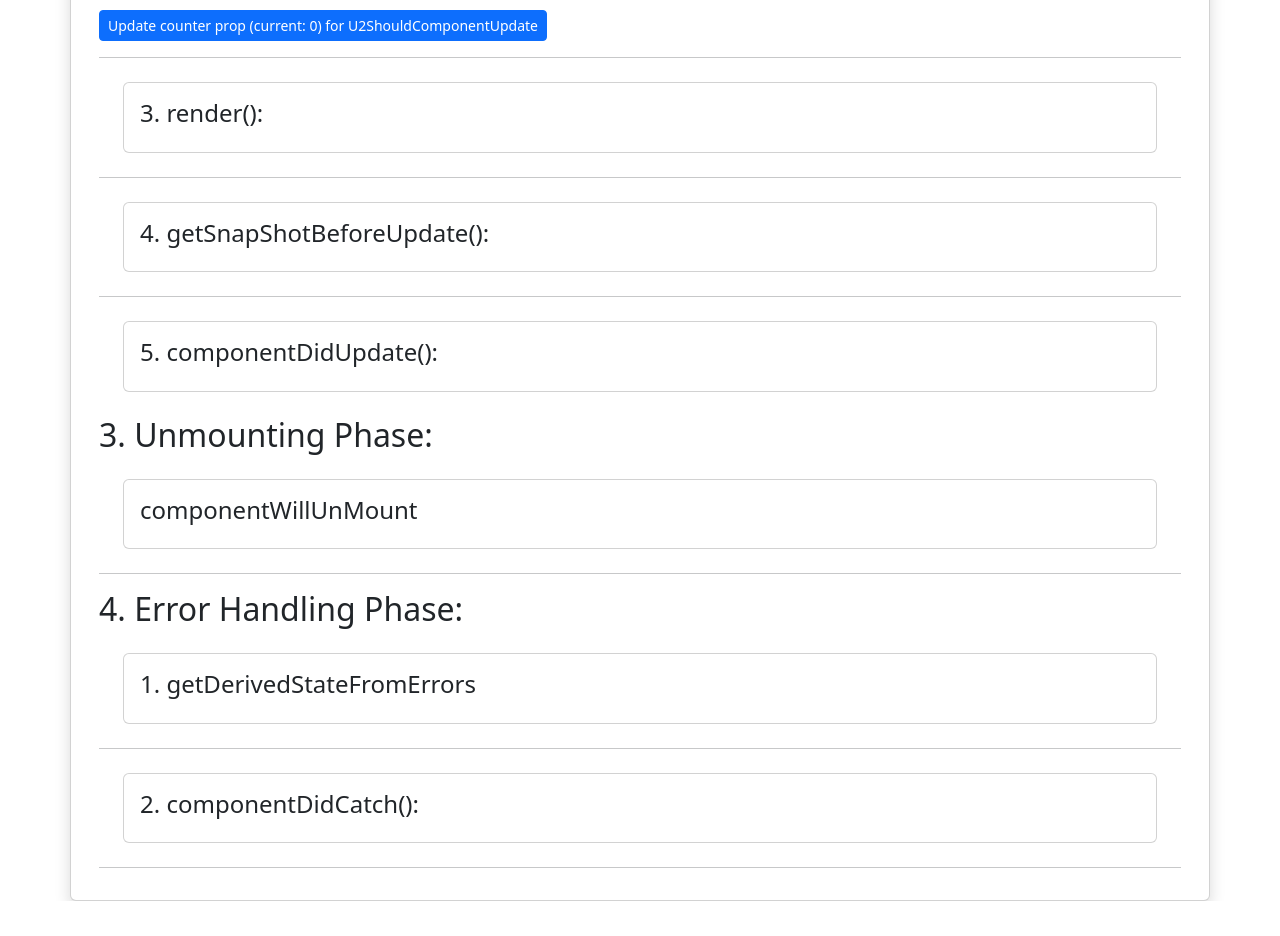
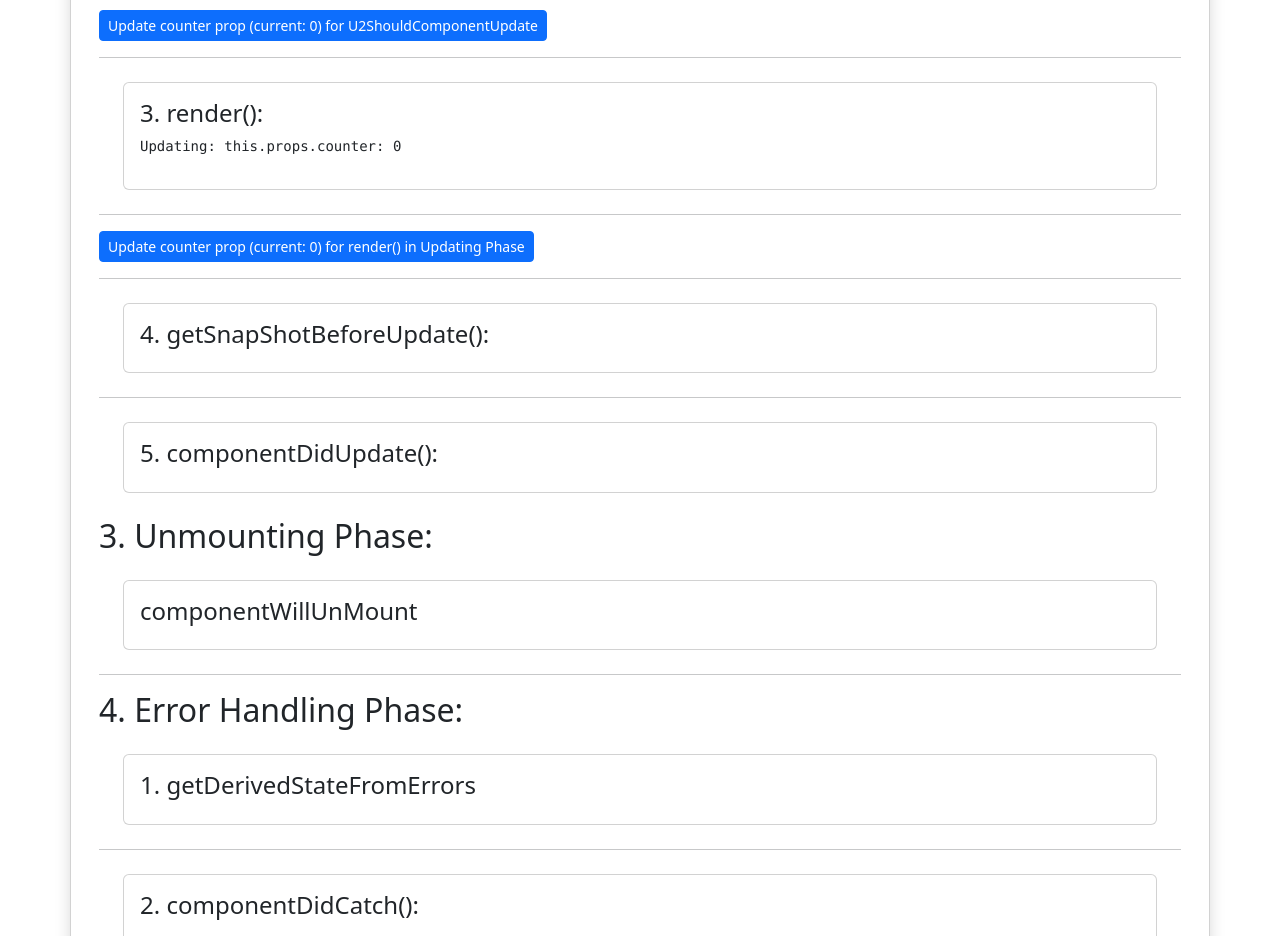
Before and after one commit to vselva/react-concepts-challenges, a React (Create React App) app in the folder react-concepts/: page /LifeCycle in a window 1280 px wide. Shown: the part 1640-2576 px from the top of the page. Before the commit the page ends 2541 px from the top, so only its background shows below. Built offline with nearby package versions, Linux system fonts and the light colour scheme; no server answers.

Commit message:
Render in updating phase

```diff
--- a/react-concepts/src/pages/LifeCycle/Base.js
+++ b/react-concepts/src/pages/LifeCycle/Base.js
@@ -16,6 +16,7 @@ function LifeCycleBase() {
     const [ counter1, setCounter1 ] = useState(0);
     const [ counter2, setCounter2 ] = useState(0);
     const [ counter3, setCounter3 ] = useState([0]);
+    const [ counter4, setCounter4 ] = useState(0);
 
     return(
         <>
@@ -59,7 +60,15 @@ function LifeCycleBase() {
                 </button>
                 <hr />
 
-            <U3Render /> <hr />
+            <U3Render counter={ counter4 } /> <hr />
+                <button
+                    type="submit"
+                    className="btn btn-primary btn-sm"
+                    onClick={() => setCounter4(p => p + 1 ) }>
+                        Update counter prop (current: { counter4 }) for render() in Updating Phase
+                </button>
+                <hr />
+
             <U4GetSnapShotBeforeUpdate /> <hr />
             <U5ComponentDidUpdate />
 
--- a/react-concepts/src/pages/LifeCycle/U3-render.js
+++ b/react-concepts/src/pages/LifeCycle/U3-render.js
@@ -5,6 +5,7 @@ class U3Render extends Component {
     render() {
         return <div className="card m-4 p-3">
             <h4>3. render():</h4>
+            <pre>Updating: this.props.counter: { this.props.counter } </pre>
         </div>
     }
 }
```
